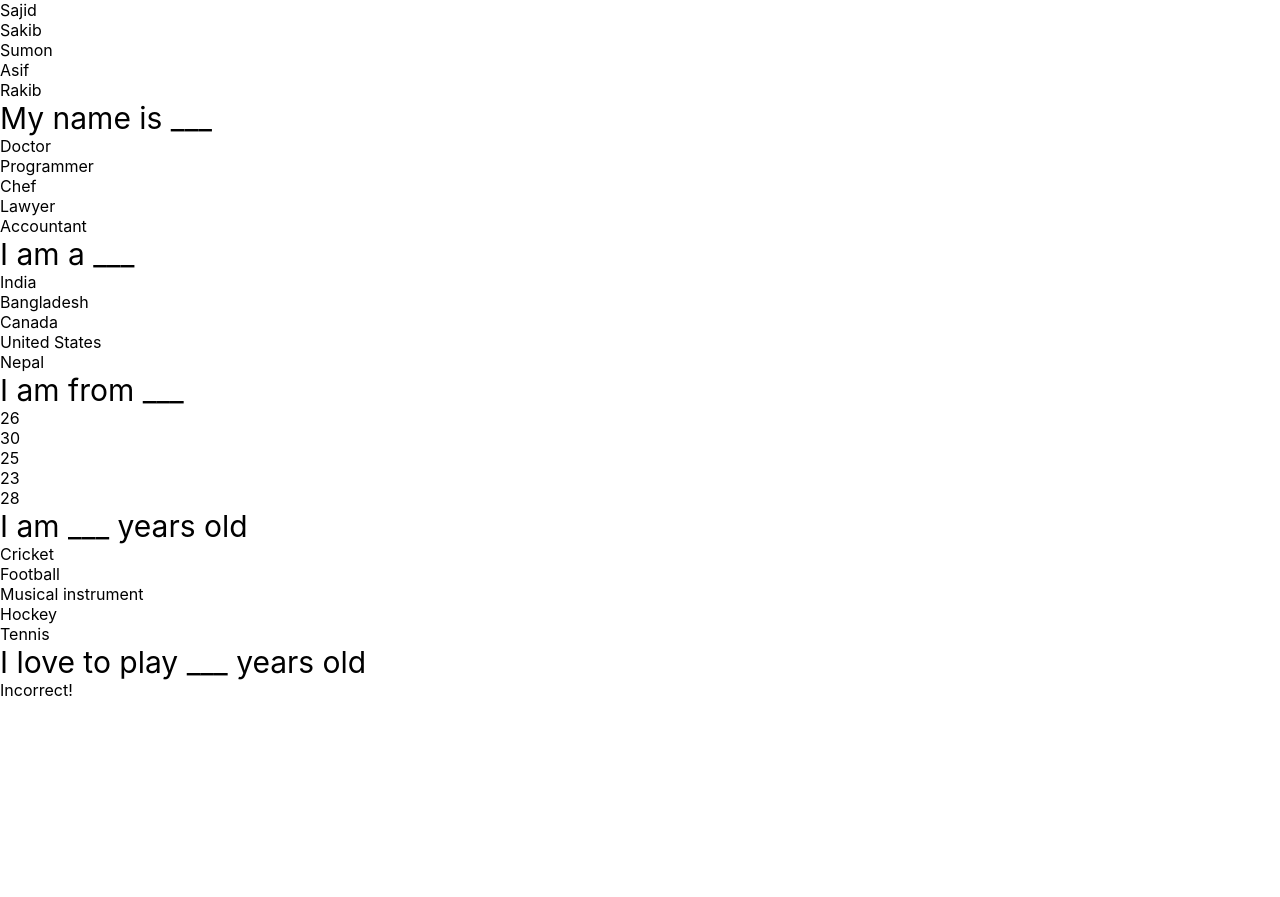
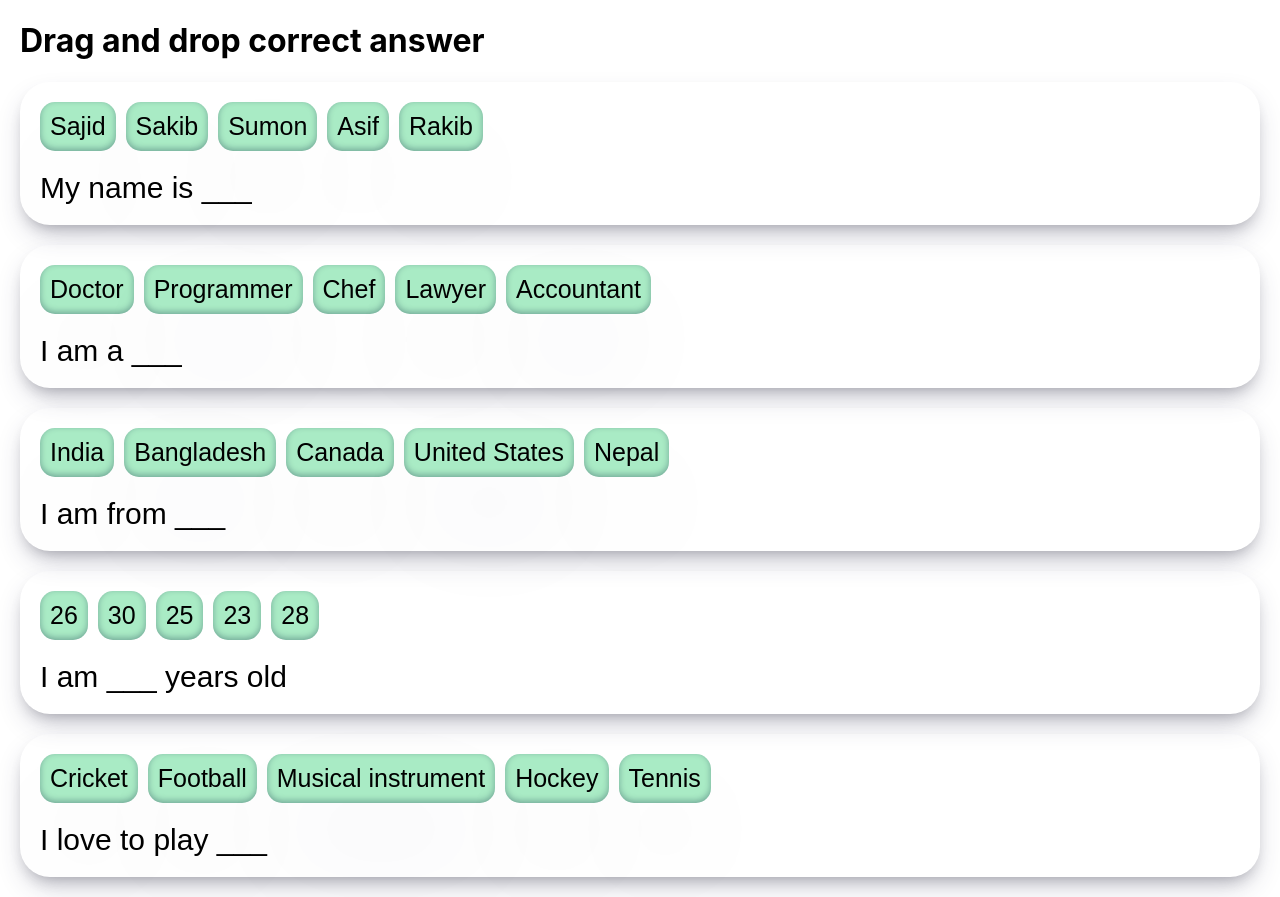
Before and after one commit to Web-Developer-Rakib/drag-and-drop-qna, a React (Create React App) app: page / in a window 1280 px wide. Before the commit the page ends 800 px from the top, so only its background shows below. Built offline with nearby package versions, Linux system fonts and the light colour scheme.

Commit message:
Basic design completed

```diff
--- a/src/components/DraggableAnswer/DraggableAnswer.css
+++ b/src/components/DraggableAnswer/DraggableAnswer.css
@@ -0,0 +1,10 @@
+.answer {
+  font-size: 25px;
+  font-family: sans-serif;
+  padding: 10px;
+  background-color: #a9ebc5;
+  border-radius: 15px;
+  box-shadow: rgba(50, 50, 93, 0.25) 0px 50px 100px -20px,
+    rgba(0, 0, 0, 0.3) 0px 30px 60px -30px,
+    rgba(10, 37, 64, 0.35) 0px -2px 6px 0px inset;
+}
--- a/src/components/DraggableAnswer/DraggableAnswer.tsx
+++ b/src/components/DraggableAnswer/DraggableAnswer.tsx
@@ -1,5 +1,5 @@
 import { useDrag } from "react-dnd";
-
+import "./DraggableAnswer.css";
 const DraggableAnswer = ({ answer }: any) => {
   const [{ isDragging }, drag] = useDrag({
     type: "ANSWER",
@@ -19,6 +19,7 @@
         cursor: "move",
         gap: 5,
       }}
+      className="answer"
     >
       {answer}
     </div>
--- a/src/pages/Main/Main.css
+++ b/src/pages/Main/Main.css
@@ -1,3 +1,19 @@
 .question {
   font-size: 30px;
+  font-family: sans-serif;
 }
+.qna-div {
+  box-shadow: rgba(50, 50, 93, 0.25) 0px 13px 27px -5px,
+    rgba(0, 0, 0, 0.3) 0px 8px 16px -8px;
+  padding: 20px;
+  margin: 20px;
+  border-radius: 30px;
+}
+.answers {
+  display: flex;
+  gap: 10px;
+  margin-bottom: 20px;
+}
+h1 {
+  margin-left: 20px;
+}
--- a/src/pages/Main/Main.jsx
+++ b/src/pages/Main/Main.jsx
@@ -1,4 +1,4 @@
-import React, { useState } from "react";
+import { useState } from "react";
 import DraggableAnswer from "../../components/DraggableAnswer/DraggableAnswer";
 import DropZone from "../../components/DropZone/DropZone";
 import { questions } from "../../utils/constants";
@@ -19,11 +19,14 @@
   const splitQuestions = questions.map((q) => q.question.split("___"));
   return (
     <div>
+      <h1>Drag and drop correct answer</h1>
       {questions.map((q, index) => (
-        <React.Fragment key={index}>
-          {q.answers.map((answer, answerIndex) => (
-            <DraggableAnswer key={answerIndex} answer={answer} />
-          ))}
+        <div className="qna-div" key={index}>
+          <div className="answers">
+            {q.answers.map((answer, answerIndex) => (
+              <DraggableAnswer key={answerIndex} answer={answer} />
+            ))}
+          </div>
           <div className="question">
             <span>{splitQuestions[index][0]}</span>
             <DropZone
@@ -33,13 +36,8 @@
             </DropZone>
             <span>{splitQuestions[index][1]}</span>
           </div>
-        </React.Fragment>
+        </div>
       ))}
-      {isCorrect ? (
-        <div className="feedback-correct">Correct!</div>
-      ) : (
-        <div className="feedback-incorrect">Incorrect!</div>
-      )}
     </div>
   );
 };
--- a/src/utils/constants.ts
+++ b/src/utils/constants.ts
@@ -16,13 +16,13 @@
     id: 2,
     question: "I am a ___",
     answers: ["Doctor", "Programmer", "Chef", "Lawyer", "Accountant"],
-    correctAnswer: "Rakib",
+    correctAnswer: "Programmer",
   },
   {
     id: 3,
     question: "I am from ___",
     answers: ["India", "Bangladesh", "Canada", "United States", "Nepal"],
-    correctAnswer: "Rakib",
+    correctAnswer: "Bangladesh",
   },
   {
     id: 4,
@@ -32,7 +32,7 @@
   },
   {
     id: 5,
-    question: "I love to play ___ years old",
+    question: "I love to play ___",
     answers: ["Cricket", "Football", "Musical instrument", "Hockey", "Tennis"],
     correctAnswer: "Musical instrument",
   },
```
